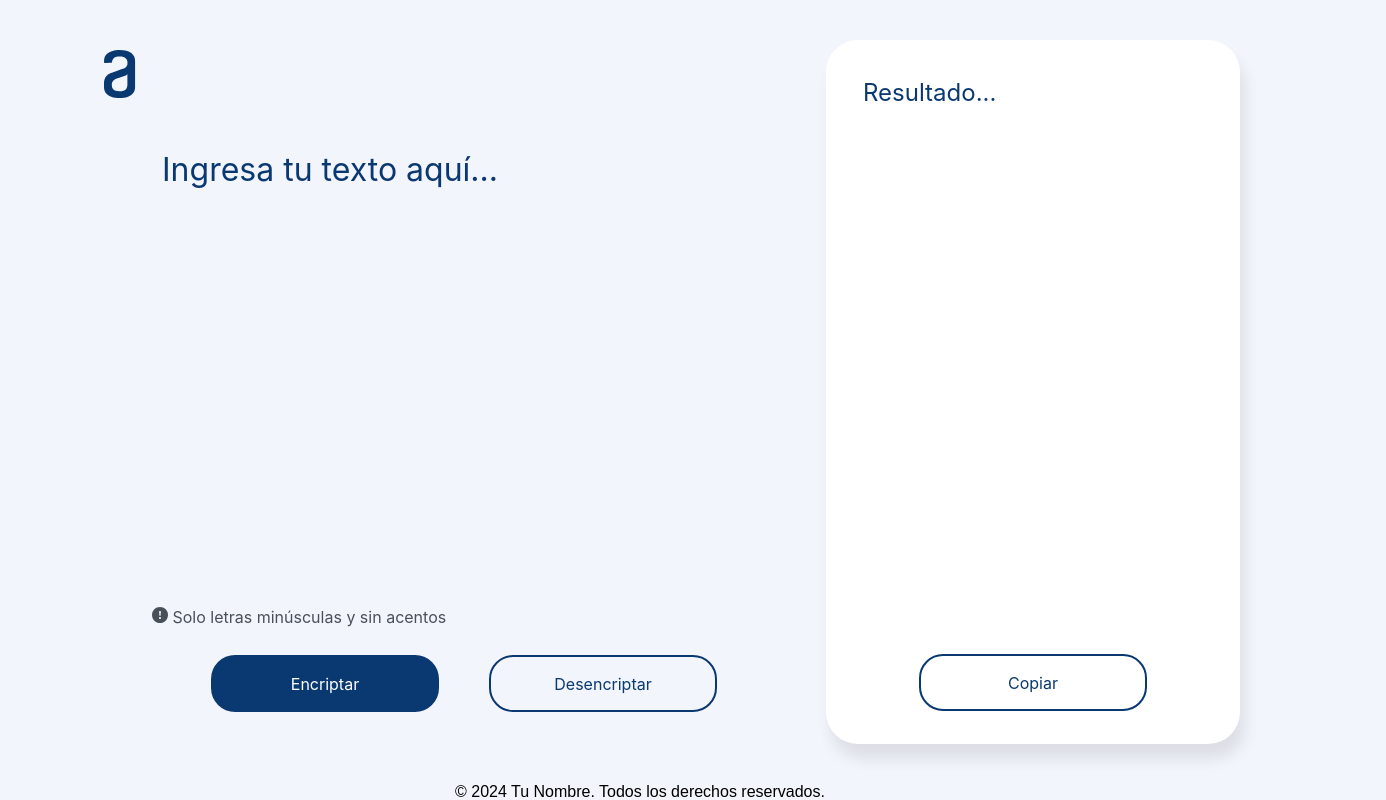
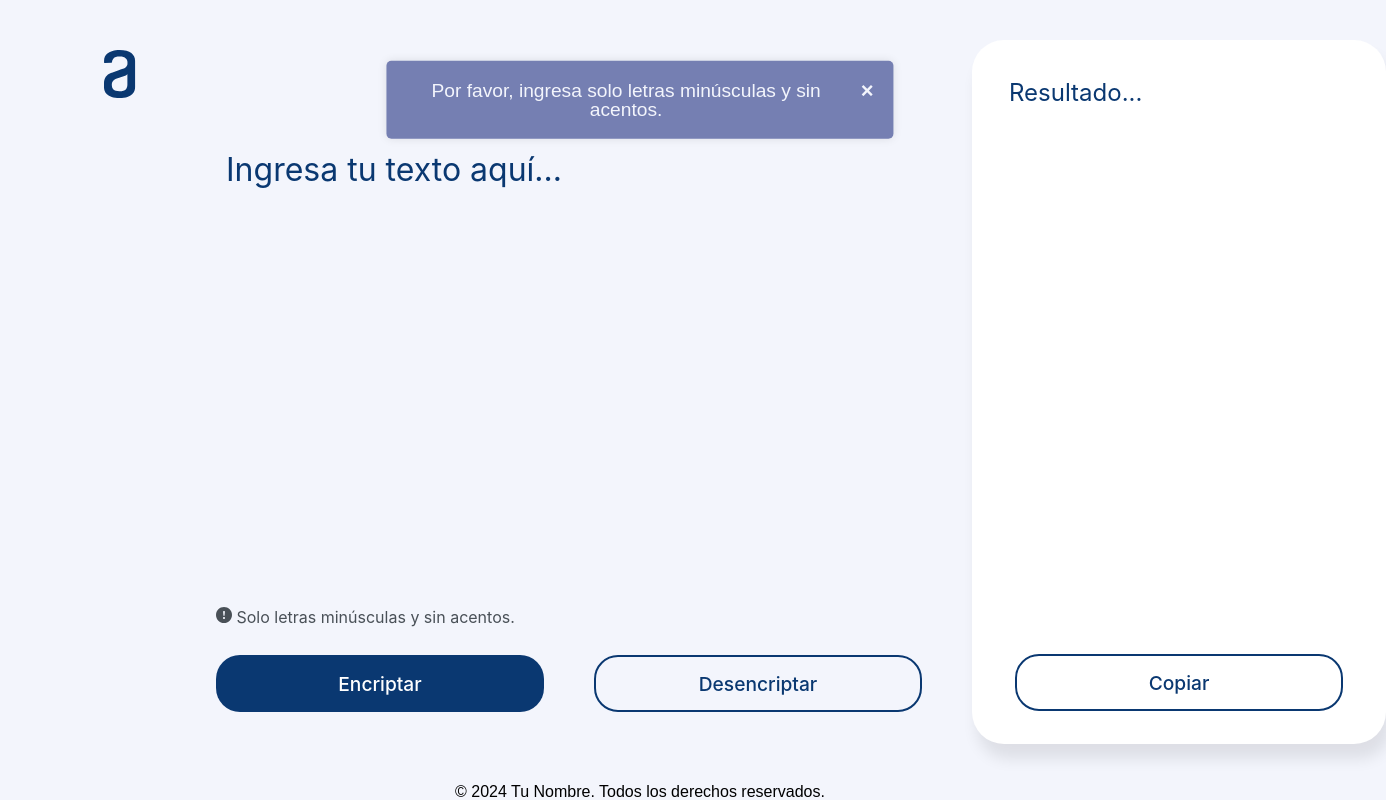
Before and after one commit to Seb-RM/aluraOne-G7-encriptador-de-texto, a plain HTML site: page index.html in a window 1280 px wide. Both pictures are taken after a click on the button "Encriptar". Shown: the whole page, 1386 px wide, since content can reach past the window. Drawn offline with Linux system fonts and the light colour scheme.

Commit message:
se agregan las funciones encriptar y desencriptar, mas la funcion de copiado

```diff
--- a/index.html
+++ b/index.html
@@ -30,7 +30,7 @@
                     </clipPath>
                     </defs>
                     </svg>
-                    Solo letras minúsculas y sin acentos</p>
+                    Solo letras minúsculas y sin acentos.</p>
             </div>
 
             <div class="buttons">
@@ -40,12 +40,16 @@
         </section>
         <section class="right-panel">
             <textarea id="outputText" placeholder="Resultado..." readonly></textarea>
-            <button onclick="desencriptar()">Copiar</button>
+            <button onclick="copiarTexto()">Copiar</button>
         </section>
     </main>
     <footer>
         <p>&copy; 2024 Tu Nombre. Todos los derechos reservados.</p>
     </footer>
-    <script src="script.js"></script>
+    <div id="customAlert" class="alert" style="display: none;">
+        <span class="closebtn" onclick="this.parentElement.style.display='none';">&times;</span>
+        <p id="alertText">Mensaje de alerta.</p>
+    </div>
+    <script src="./scripts/script.js"></script>
 </body>
 </html>
--- /dev/null
+++ b/scripts/script.js
@@ -0,0 +1,53 @@
+function showAlert(message) {
+    const alertBox = document.getElementById("customAlert");
+    const alertText = document.getElementById("alertText");
+    alertText.textContent = message;
+    alertBox.style.display = "block";
+}
+
+function encriptar() {
+    let inputText = document.getElementById("inputText").value;
+    console.log(inputText);
+    if (!/^[a-z\s]+$/.test(inputText)) {
+        showAlert("Por favor, ingresa solo letras minúsculas y sin acentos.");
+        return;
+    }
+    // Reemplazos según las reglas proporcionadas
+    let outputText = inputText
+        .replace(/e/g, "enter")
+        .replace(/i/g, "imes")
+        .replace(/a/g, "ai")
+        .replace(/o/g, "ober")
+        .replace(/u/g, "ufat");
+
+    document.getElementById("outputText").value = outputText;
+}
+
+function desencriptar() {
+    let inputText = document.getElementById("inputText").value;
+
+    // Reemplazos inversos según las reglas proporcionadas
+    let outputText = inputText
+        .replace(/enter/g, "e")
+        .replace(/imes/g, "i")
+        .replace(/ai/g, "a")
+        .replace(/ober/g, "o")
+        .replace(/ufat/g, "u");
+
+    document.getElementById("outputText").value = outputText;
+}
+
+function copiarTexto() {
+  // Obtiene el textarea del output
+    let outputText = document.getElementById("outputText");
+
+  // Selecciona el texto dentro del textarea
+outputText.select();
+  outputText.setSelectionRange(0, 99999); // Para dispositivos móviles
+
+  // Copia el texto al portapapeles
+    document.execCommand("copy");
+
+  // Muestra una alerta personalizada para indicar que el texto fue copiado
+    showAlert("Texto copiado al portapapeles.");
+}
--- a/styles/styles.css
+++ b/styles/styles.css
@@ -25,7 +25,7 @@ main {
     display: flex;
     justify-content: space-between;
     align-items: stretch;
-    width: 85%;
+    width: 80%;
     height: 100%;
     gap: 50px;
 }
@@ -104,9 +104,10 @@ button {
     border: none;
     border-radius: 24px;
     height: 57px;
-    width: 228px;
-    font-size: 1rem;
+    width: 328px;
+    font-size: 1.2rem;
     font-family: Inter;
+    font-weight: 500;
     cursor: pointer;
 }
 
@@ -128,3 +129,39 @@ button:first-of-type:hover {
 button:last-of-type:hover {
     background-color: #E9ECF8;
 }
+
+.alert {
+    padding: 20px;
+    background-color: #757FB2;
+    color: #F3F5FC;
+    margin-bottom: 15px;
+    position: fixed;
+    top: 100px;
+    left: 50%;
+    transform: translate(-50%, -50%);
+    z-index: 1000;
+    border-radius: 5px;
+    box-shadow: 0 0 10px rgba(0, 0, 0, 0.1);
+    text-align: center;
+    font-size: 1.2rem;
+}
+
+.alert p {
+    margin: 0;
+    padding: 0;
+}
+
+.closebtn {
+    margin-left: 15px;
+    color: #F3F5FC;
+    font-weight: bold;
+    float: right;
+    font-size: 22px;
+    line-height: 20px;
+    cursor: pointer;
+    transition: 0.3s;
+}
+
+.closebtn:hover {
+    color: #343A40;
+}
```
